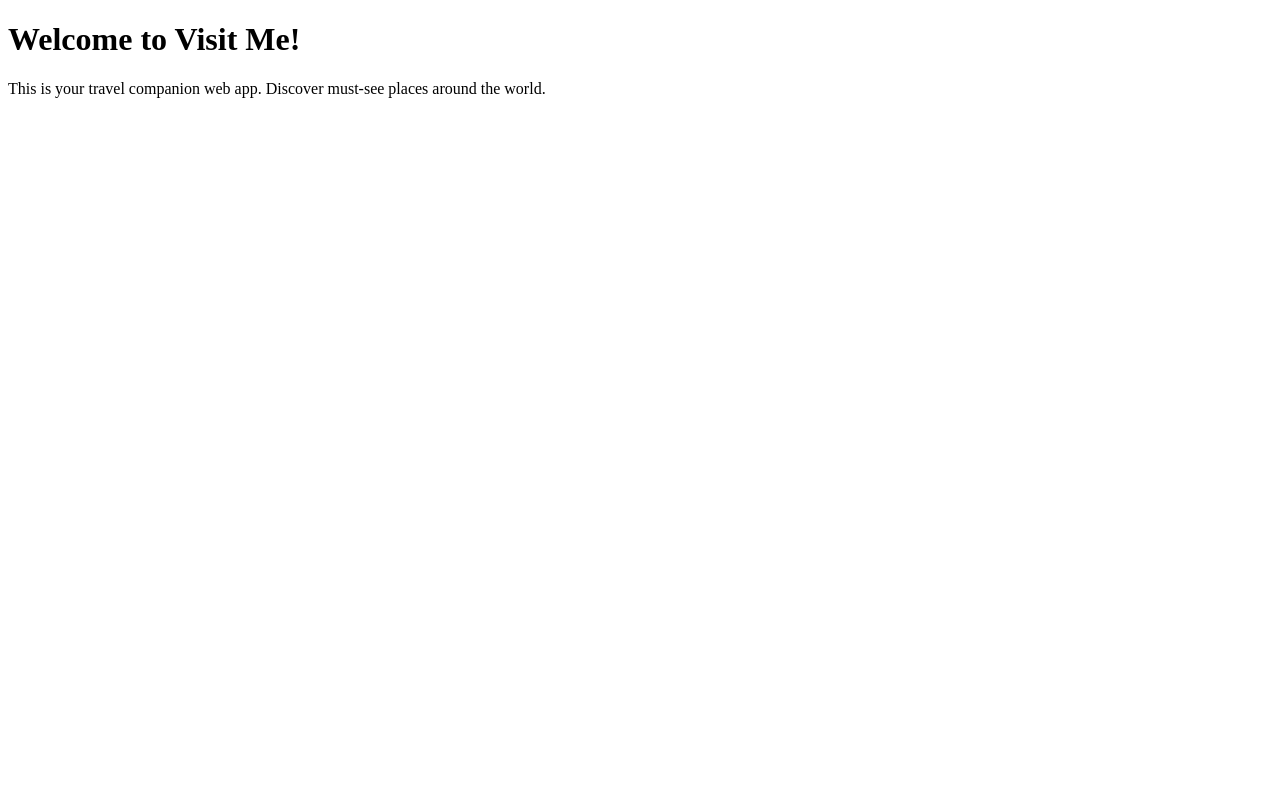
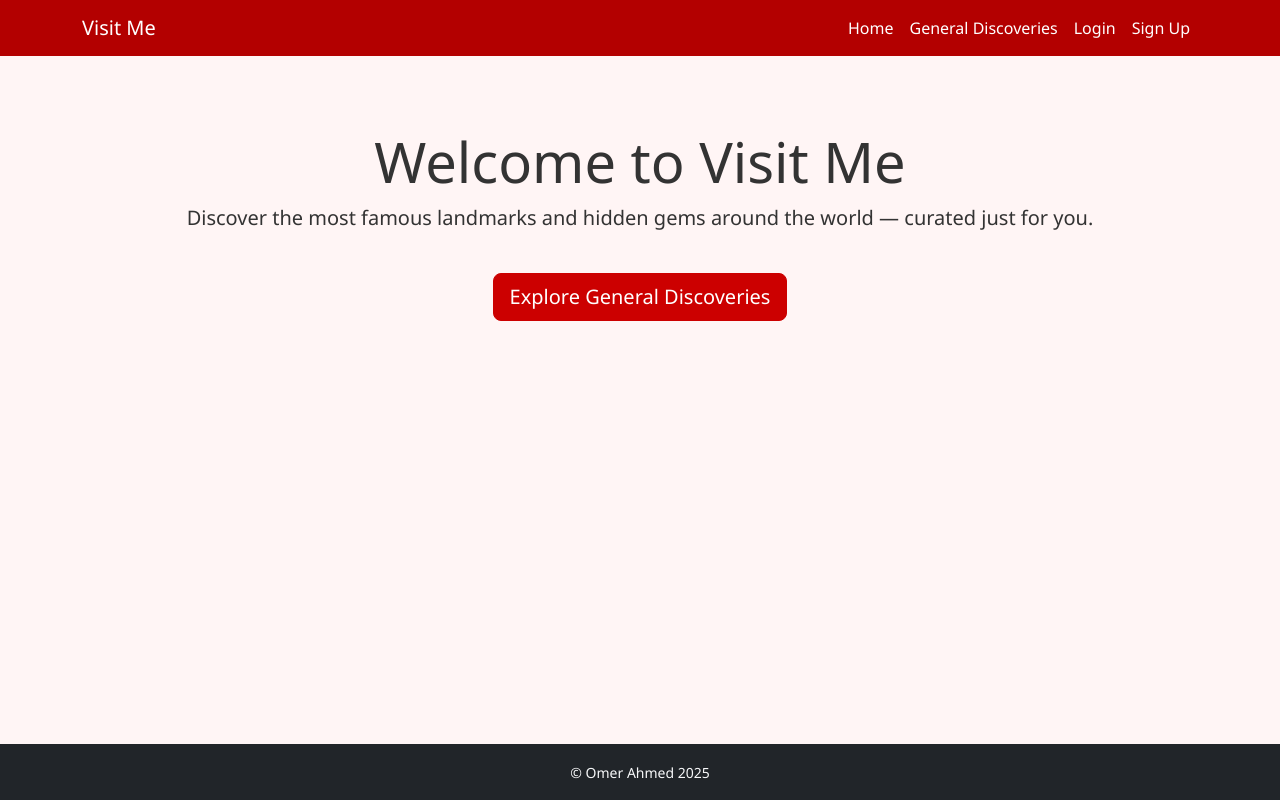
Before and after one commit to OmerGamil/visitme, a Django app: page / in a window 1280 px wide. Run offline with Django 5.2, Linux system fonts and the light colour scheme.

Commit message:
Add base.html file with basic layout for the project

```diff
--- a/home/templates/home/index.html
+++ b/home/templates/home/index.html
@@ -1,11 +1,13 @@
-<!DOCTYPE html>
-<html lang="en">
-<head>
-    <meta charset="UTF-8">
-    <title>Visit Me App</title>
-</head>
-<body>
-    <h1>Welcome to Visit Me!</h1>
-    <p>This is your travel companion web app. Discover must-see places around the world.</p>
-</body>
-</html>
+{% extends 'base.html' %}
+{% block content %}
+
+<div class="text-center py-5">
+    <h1 class="display-4">Welcome to Visit Me</h1>
+    <p class="lead">Discover the most famous landmarks and hidden gems around the world — curated just for you.</p>
+
+    <a href="" class="btn btn-primary btn-lg mt-4">
+        Explore General Discoveries
+    </a>
+</div>
+
+{% endblock %}
--- /dev/null
+++ b/static/css/style.css
@@ -0,0 +1,77 @@
+/* Global Styling */
+body {
+    background-color: #fff5f5;
+    color: #333;
+    font-family: 'Segoe UI', Tahoma, Geneva, Verdana, sans-serif;
+}
+
+/* Navbar */
+.navbar {
+    background-color: #b30000;
+}
+
+.navbar-brand,
+.navbar-nav .nav-link {
+    color: #fff !important;
+    font-weight: 500;
+}
+
+.navbar-nav .nav-link:hover {
+    color: #ffcccc !important;
+}
+
+/* Hero Section */
+.hero {
+    background-color: #ff4d4d;
+    color: white;
+    padding: 80px 20px;
+    text-align: center;
+    border-radius: 10px;
+}
+
+/* Buttons */
+.btn-primary {
+    background-color: #cc0000;
+    border-color: #cc0000;
+}
+
+.btn-primary:hover {
+    background-color: #a30000;
+    border-color: #a30000;
+}
+
+/* Links */
+a {
+    color: #cc0000;
+    text-decoration: none;
+}
+
+a:hover {
+    color: #800000;
+    text-decoration: underline;
+}
+
+/* Footer */
+footer {
+    background-color: #b30000;
+    color: white;
+    padding: 20px 0;
+    text-align: center;
+    margin-top: auto;
+}
+
+/* Cards and Content Boxes */
+.card {
+    border: none;
+    box-shadow: 0 0 10px rgba(204, 0, 0, 0.1);
+}
+
+.card-title {
+    color: #b30000;
+}
+
+/* Forms */
+.form-control:focus {
+    border-color: #cc0000;
+    box-shadow: 0 0 0 0.2rem rgba(204, 0, 0, 0.25);
+}
--- /dev/null
+++ b/templates/base.html
@@ -0,0 +1,52 @@
+{% load static %}
+{% load tz %}
+<!DOCTYPE html>
+<html lang="en">
+<head>
+  <meta charset="UTF-8">
+  <title>Visit Me</title>
+  <meta name="viewport" content="width=device-width, initial-scale=1">
+  <link href="https://cdn.jsdelivr.net/npm/bootstrap@5.3.3/dist/css/bootstrap.min.css" rel="stylesheet">
+  <link rel="stylesheet" href="{% static 'css/style.css' %}">
+</head>
+<body class="d-flex flex-column min-vh-100">
+
+  <!-- Navbar -->
+  <nav class="navbar navbar-expand-lg navbar-dark">
+    <div class="container">
+      <a class="navbar-brand" href="">Visit Me</a>
+      <button class="navbar-toggler" type="button" data-bs-toggle="collapse" data-bs-target="#navContent">
+        <span class="navbar-toggler-icon"></span>
+      </button>
+      <div class="collapse navbar-collapse" id="navContent">
+        <ul class="navbar-nav ms-auto">
+          <li class="nav-item"><a class="nav-link" href="{% url 'home' %}">Home</a></li>
+          <li class="nav-item"><a class="nav-link" href="">General Discoveries</a></li>
+          {% if user.is_authenticated %}
+          <li class="nav-item"><a class="nav-link" href="">My Wishlist</a></li>
+          <li class="nav-item"><a class="nav-link" href="">Logout</a></li>
+          {% else %}
+          <li class="nav-item"><a class="nav-link" href="">Login</a></li>
+          <li class="nav-item"><a class="nav-link" href="">Sign Up</a></li>
+          {% endif %}
+        </ul>
+      </div>
+    </div>
+  </nav>
+
+  <!-- Page Content -->
+  <main class="container py-4 flex-grow-1">
+    {% block content %}
+    {% endblock %}
+  </main>
+
+  <!-- Footer -->
+  <footer class="py-3 bg-dark text-light">
+    <div class="container text-center">
+      <small>&copy; Omer Ahmed {% now "Y" %}</small>
+    </div>
+  </footer>
+
+  <script src="https://cdn.jsdelivr.net/npm/bootstrap@5.3.3/dist/js/bootstrap.bundle.min.js"></script>
+</body>
+</html>
--- a/visitme/settings.py
+++ b/visitme/settings.py
@@ -70,7 +70,7 @@ ROOT_URLCONF = 'visitme.urls'
 TEMPLATES = [
     {
         'BACKEND': 'django.template.backends.django.DjangoTemplates',
-        'DIRS': [],
+        'DIRS': [TEMPLATES_DIR],
         'APP_DIRS': True,
         'OPTIONS': {
             'context_processors': [
```
